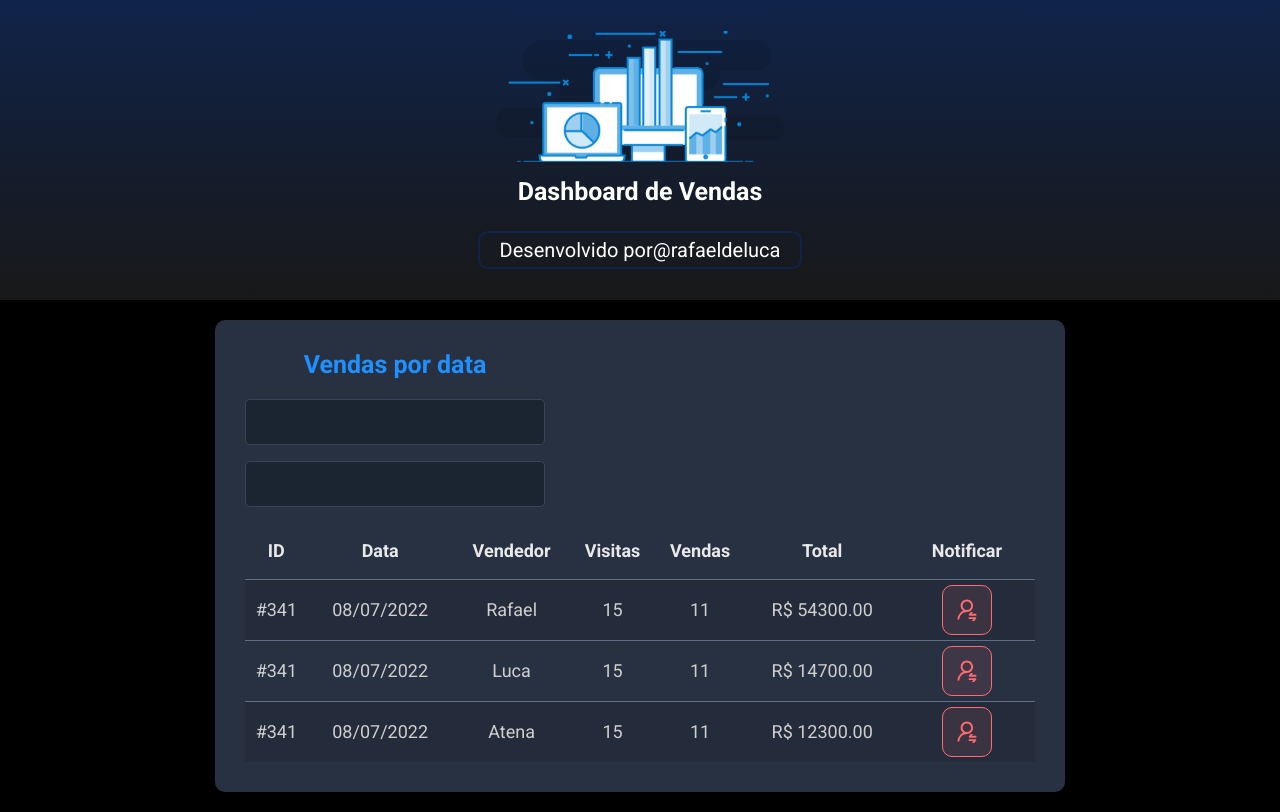
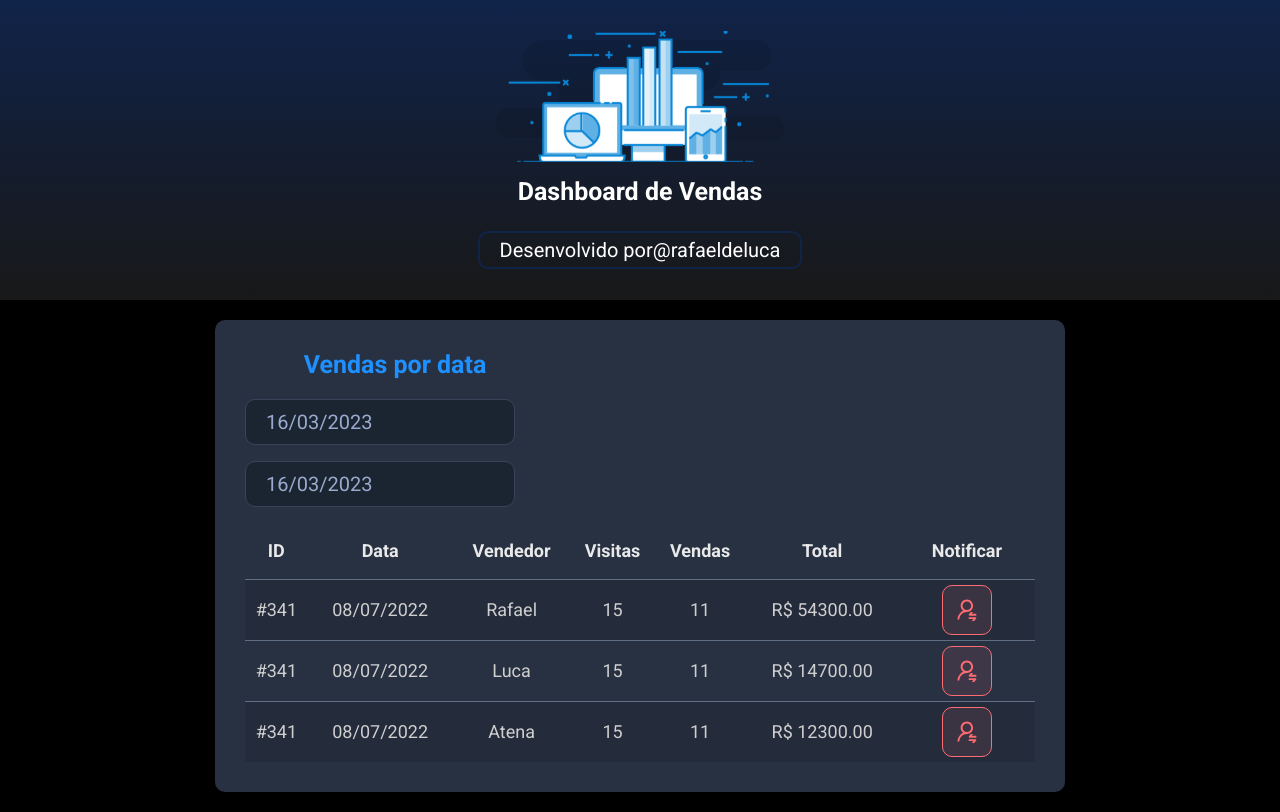
Before and after one commit to rafaelgauderio/java-typescript-react-vendas, a React (Vite) app in the folder frontweb/: page / in a window 1280 px wide. Built offline with nearby package versions, Linux system fonts and the light colour scheme.

Commit message:
DatePicker component

```diff
--- a/frontweb/package.json
+++ b/frontweb/package.json
@@ -9,7 +9,9 @@
     "preview": "vite preview"
   },
   "dependencies": {
+    "@types/react-datepicker": "4.4.2",
     "react": "^18.2.0",
+    "react-datepicker": "4.8.0",
     "react-dom": "^18.2.0"
   },
   "devDependencies": {
--- a/frontweb/src/components/Header/indext.tsx
+++ b/frontweb/src/components/Header/indext.tsx
@@ -9,8 +9,7 @@
         <img src={logoHeader} alt="vendas" />
         <h1>Dashboard de Vendas</h1>
         <p>
-          Desenvolvido por
-          <a href="https://github.com/rafaelgauderio">@rafaeldeluca</a>
+          <a href="https://github.com/rafaelgauderio" target="_blank"> Desenvolvido por@rafaeldeluca</a>
         </p>
     </div>
 </header>
--- a/frontweb/src/components/Header/styles.css
+++ b/frontweb/src/components/Header/styles.css
@@ -34,6 +34,6 @@
 
   .vendas-logo-container p:hover {
         transform: scale(1.1);
-        background-color: #102349;
-        border: 1px solid #ff6b72;
+        background-color: dodgerblue;
+
   }
--- a/frontweb/src/components/SalesCard/index.tsx
+++ b/frontweb/src/components/SalesCard/index.tsx
@@ -1,6 +1,8 @@
 import React from 'react';
 import NotificationButton from '../NotificationButton';
 import './styles.css';
+import DatePiacker from 'react-datepicker';
+import "react-datepicker/dist/react-datepicker.css";
 
 function SalesCard() {
     return (
@@ -9,10 +11,20 @@
             <div>
                 <div className="vendas-form-control-container">
                 <h2 className="vendas-dashboard-title">Vendas por data</h2>
-                    <input className="vendas-form-control" type="text"></input>
+                    <DatePiacker
+                    selected={new Date()}
+                    onChange={(date: Date) => {}}
+                    dateFormat="dd/MM/yyyy"
+                    className="vendas-form-control"
+                    />
                 </div>
                 <div className="vendas-form-control-container">
-                    <input className="vendas-form-control" type="text"></input>
+                    <DatePiacker
+                    selected={new Date()}
+                    onChange={(date: Date) => {}}
+                    dateFormat="dd/MM/yyyy"
+                    className="vendas-form-control"
+                    />
                 </div>
             </div>
 
--- a/frontweb/src/components/SalesCard/styles.css
+++ b/frontweb/src/components/SalesCard/styles.css
@@ -17,12 +17,13 @@
     max-width: 300px;
   }
 
+
   .vendas-form-control {
     width: 100%;
     height: 46px;
     background-color: #1b2531;
-    border: 1px solid #384459;
-    border-radius: 5px;
+    border: 1.5px solid #384459;
+    border-radius: 10px;
     color: #9aaace;
     padding: 0 20px;
     font-size: 20px;
```
Also changed, not shown: 1 other file (tests, documents, lock files or other folders).
